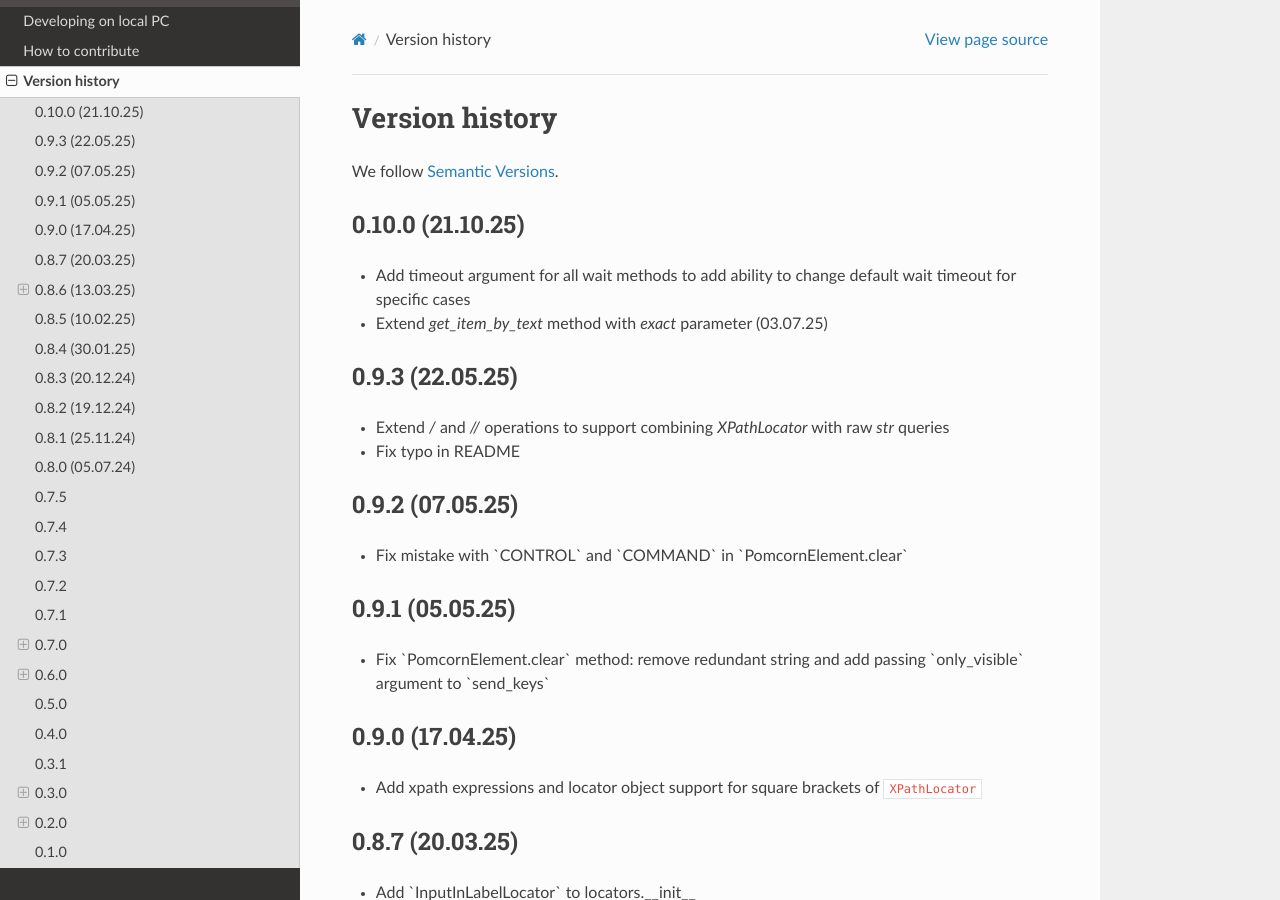
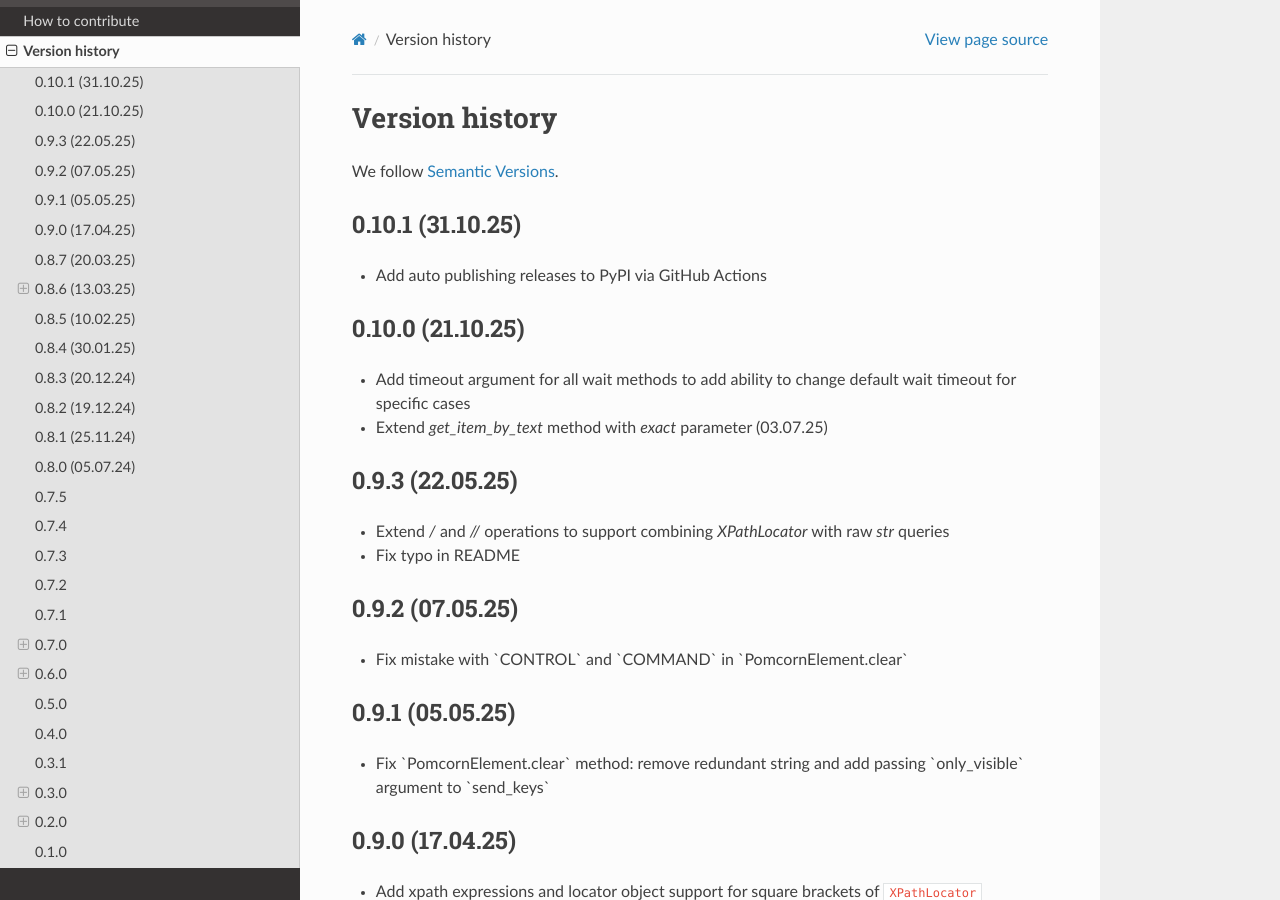
Before and after one commit to saritasa-nest/pomcorn, a Sphinx documentation site: the page built from docs/CHANGELOG.rst, in a window 1280 px wide and 900 px high. Built offline with Sphinx 7.4.7 and the Read the Docs theme 3.1.0, drawn with Linux system fonts in a browser that asks for light colours.

Commit message:
Add publish.yml workflow for publishing to PyPI (#147)
* Add publish.yml workflow for publishing to PyPI

```diff
--- a/cspell.config.yaml
+++ b/cspell.config.yaml
@@ -33,6 +33,7 @@ words:
   - ipython
   - docformatter
   - yaspeller
+  - pypa
 
     # Code words
   - argnames
--- a/docs/CHANGELOG.rst
+++ b/docs/CHANGELOG.rst
@@ -2,6 +2,10 @@ Version history
 ===============================================================================
 
 We follow `Semantic Versions <https://semver.org/>`_.
+
+0.10.1 (31.10.25)
+*******************************************************************************
+- Add auto publishing releases to PyPI via GitHub Actions
 
 0.10.0 (21.10.25)
 *******************************************************************************
--- a/pyproject.toml
+++ b/pyproject.toml
@@ -1,6 +1,6 @@
 [tool.poetry]
 name = "pomcorn"
-version = "0.10.0"
+version = "0.10.1"
 description = "Base implementation of Page Object Model"
 authors = [
   "Saritasa <pypi@saritasa.com>",
```
Also changed, not shown: 1 other file.
